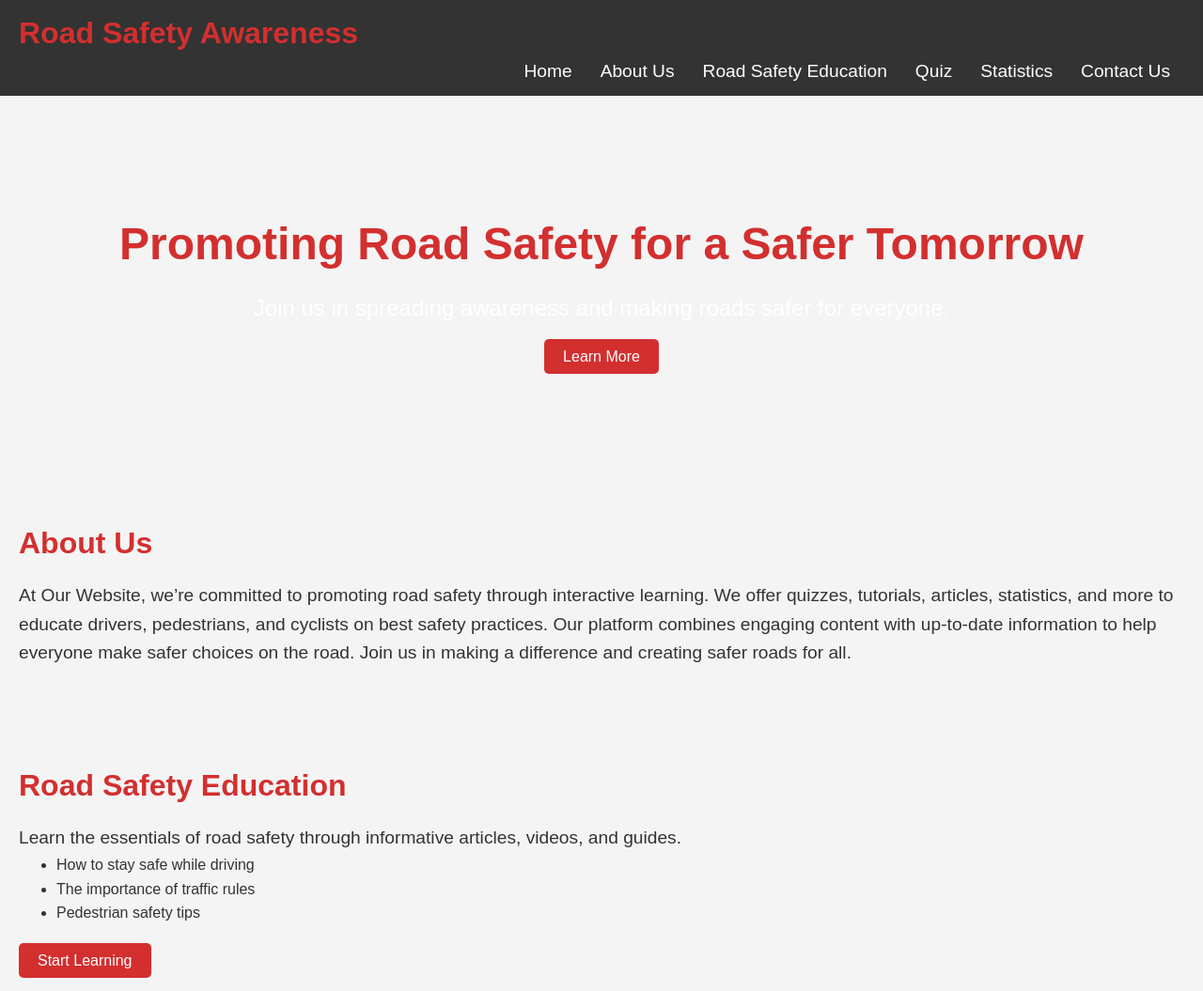
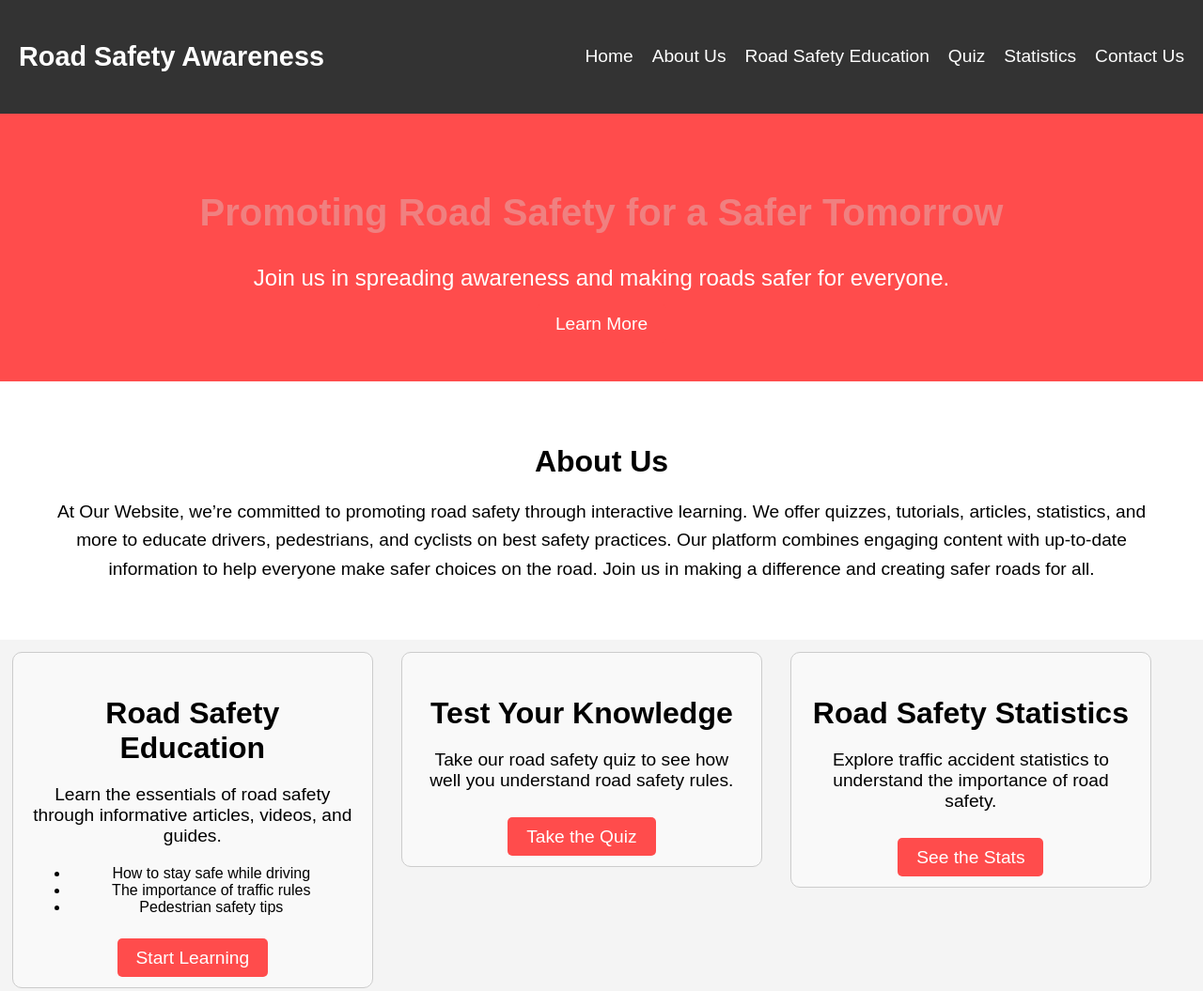
Before and after one commit to DevAbhiram/DTI-PROJECT, a plain HTML site: page index.html in a window 1280 px wide. Shown: the top 1055 px of the page at 94% size. Drawn offline with Linux system fonts and the light colour scheme.

Commit message:
Update styles.css
updated by purush

```diff
--- a/styles.css
+++ b/styles.css
@@ -1,117 +1,171 @@
-/* General Reset */
-* {
+/* General Body Styles */
+body {
+    font-family: Arial, sans-serif;
     margin: 0;
     padding: 0;
-    box-sizing: border-box;
+    background-color: #f4f4f4;
 }
 
-/* Body & Global Styles */
-body {
-    font-family: Arial, sans-serif;
-    line-height: 1.6;
-    background-color: #f4f4f4;
-    color: #333;
-}
-
-h1, h2 {
-    color: #d32f2f; /* Red for emphasis */
-}
-
-/* Header & Navigation Bar */
+/* Header & Navigation Styles */
 header {
     background-color: #333;
     color: #fff;
-    padding: 10px 0;
+    padding: 20px;
+}
+
+nav {
+    display: flex;
+    justify-content: space-between;
+    align-items: center;
 }
 
 nav .logo h1 {
-    font-size: 2rem;
-    margin-left: 20px;
+    font-size: 1.8em;
 }
 
 nav .nav-links {
     list-style: none;
     display: flex;
-    justify-content: flex-end;
-    margin-right: 20px;
+    gap: 20px;
 }
 
-nav .nav-links li {
-    margin: 0 15px;
+nav .nav-links li a {
+    text-decoration: none;
+    color: #fff;
+    font-size: 1.2em;
 }
 
-nav .nav-links a {
-    text-decoration: none;
-    color: #fff;
-    font-size: 1.2rem;
-}
-
-nav .nav-links a:hover {
-    color: #ffeb3b; /* Yellow on hover */
+nav .nav-links li a:hover {
+    color: #ff4c4c;
 }
 
 /* Hero Section */
 .hero {
-    background: url('hero-image.jpg') no-repeat center center/cover;
+    background-color: #ff4c4c;
     color: white;
     text-align: center;
-    padding: 100px 20px;
+    padding: 50px 0;
 }
 
-.hero h2 {
-    font-size: 3rem;
-    margin-bottom: 10px;
+.hero-text h2 {
+    font-size: 2.5em;
+    animation: typing 4s steps(40) 1s forwards;
+    color: #ff4c4c;
 }
 
-.hero p {
-    font-size: 1.5rem;
+.hero-text p {
+    font-size: 1.5em;
+    margin-top: 10px;
+    color: #fff;
+}
+
+.hero-text a.cta-btn {
+    background-color: #ff4c4c;
+    padding: 10px 20px;
+    text-decoration: none;
+    color: white;
+    border-radius: 5px;
+    font-size: 1.2em;
+    transition: background-color 0.3s;
+}
+
+.hero-text a.cta-btn:hover {
+    background-color: #ff6f6f;
+}
+
+/* Keyframe for Typing Animation */
+@keyframes typing {
+    0% {
+        width: 0;
+    }
+    100% {
+        width: 100%;
+        color: lightcoral;
+    }
+}
+
+/* About Us Section */
+.about-us {
+    background-color: #fff;
+    padding: 40px;
+    text-align: center;
+}
+
+.about-us h2 {
+    font-size: 2em;
     margin-bottom: 20px;
 }
 
-.cta-btn {
-    background-color: #d32f2f;
-    color: #fff;
-    padding: 10px 20px;
-    text-decoration: none;
-    border-radius: 5px;
+.about-us p {
+    font-size: 1.2em;
+    line-height: 1.6;
 }
 
-.cta-btn:hover {
-    background-color: #ffeb3b;
+/* Education, Quiz, and Statistics Section Layout */
+.education, .quiz, .statistics {
+    text-align: center;
+    padding: 40px 20px;
+    margin: 20px;
+    border: 1px solid #ccc;
+    background-color: #fff;
+    border-radius: 10px;
 }
 
-/* Section Styles */
-section {
-    padding: 40px 20px;
-    margin: 20px 0;
-}
-
-section h2 {
-    font-size: 2rem;
+.education h2, .quiz h2, .statistics h2 {
+    font-size: 2em;
     margin-bottom: 15px;
 }
 
-section p {
-    font-size: 1.2rem;
+.education p, .quiz p, .statistics p {
+    font-size: 1.2em;
+    margin-bottom: 20px;
 }
 
-ul {
-    list-style: disc;
-    margin-left: 40px;
+/* Three Boxes in a Row */
+.education, .quiz, .statistics {
+    display: inline-block;
+    width: 30%;
+    margin: 1%;
+    vertical-align: top;
+    background-color: #f9f9f9;
+    padding: 20px;
+    box-sizing: border-box;
+    border-radius: 10px;
 }
 
-/* Footer */
+.education .cta-btn, .quiz .cta-btn, .statistics .cta-btn {
+    background-color: #ff4c4c;
+    padding: 10px 20px;
+    text-decoration: none;
+    color: white;
+    border-radius: 5px;
+    font-size: 1.2em;
+    transition: background-color 0.3s;
+    margin-top: 15px;
+}
+
+.education .cta-btn:hover, .quiz .cta-btn:hover, .statistics .cta-btn:hover {
+    background-color: #ff6f6f;
+}
+
+/* Footer Styles */
 footer {
     background-color: #333;
     color: white;
+    padding: 10px 0;
     text-align: center;
-    padding: 20px 0;
+}
+
+footer p {
+    font-size: 1em;
+    margin: 5px 0;
 }
 
 footer a {
-    color: #ffeb3b;
+    color: #ff4c4c;
+    text-decoration: none;
 }
 
 footer a:hover {
-    color: #d32f2f;
+    text-decoration: underline;
 }
```
